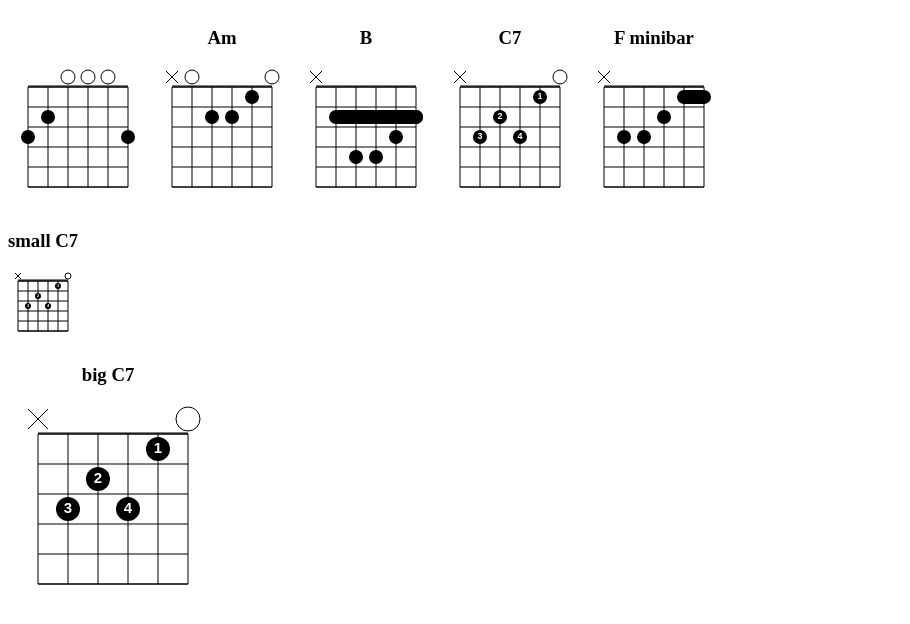
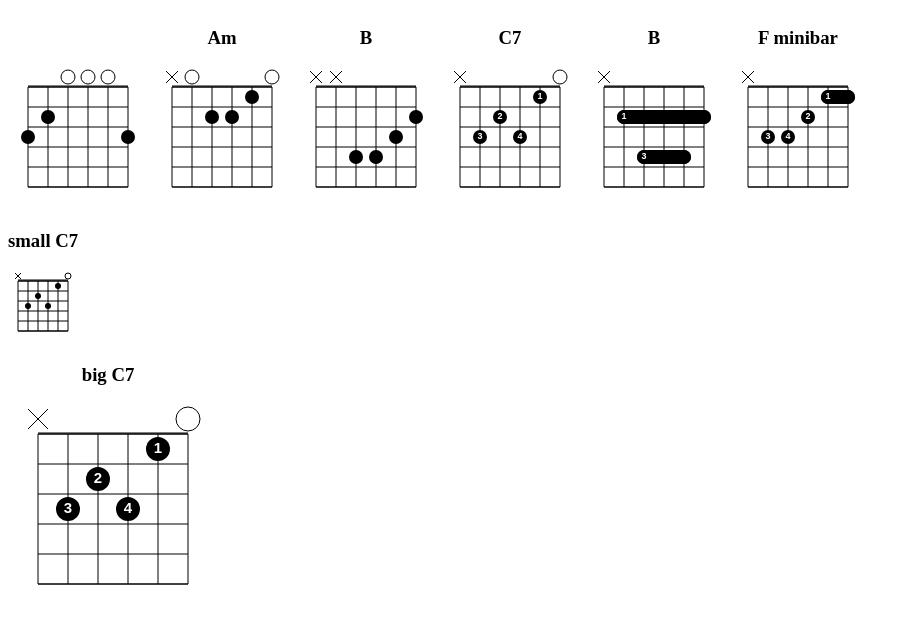
Before and after one commit to MathVonCoder/canvasguitarchords, a plain HTML site: page example/index.html in a window 1280 px wide. Shown: the whole page, without its empty margins (0-910 px from the left). Drawn offline with Linux system fonts and the light colour scheme.

Commit message:
1.  Added automatic barring when appropriate fingering is provided. 2.  Show first string in the chord where the chord includes notes below the 6th fret.

```diff
--- a/example/index.html
+++ b/example/index.html
@@ -38,22 +38,23 @@
       var bmajor = new GChord('bmajor','B');
       bmajor.draw([-1,'2-',4,4,3,2]);
 
-      // use dictionary
+      // use dictionary for an open chord.
       var cseven = new GChord('cseven','C7');
       cseven.draw(gChords.open.C7);
+
+      // use dictionary for a barre chord.
+      var bbarre = new GChord('bbarre','B');
+      bbarre.draw(gChords.barre.B);
 
 
       // minibarchord example
       var fbar = new GChord('fbar','F minibar');
-      fbar.draw();
-      fbar.drawX(0);
-      fbar.drawNote(1, 3);
-      fbar.drawNote(2, 3);
-      fbar.drawNote(3, 2);
-      fbar.drawBar(4, 1);
+      fbar.draw({ frets: 	[-1,3,3,2,1,1],
+      			  fingers:	[0,3,4,2,1,1]
+      });
 
       // changing option for smaller drawing
-      let optionsSmall = { canvas: {width: 70, height: 70},grid:{stringSpace:10},note:{radius:3},x:{width:3}};
+      let optionsSmall = { canvas: {width: 70, height: 70},grid:{stringSpace:10},note:{radius:3},x:{width:3}, fingers:{draw:false}};
       var smallcseven = new GChord('smallcseven','small C7',optionsSmall);
       smallcseven.draw(gChords.open.C7); // using open chord dictionary
 
@@ -77,6 +78,7 @@
     <div id="aminor"></div>
     <div id="bmajor"></div>
     <div id="cseven"></div>
+    <div id="bbarre"></div>
     <div id="fbar" ></div>
   </div>
   <div>
--- a/src/guitarchords.dictionary.js
+++ b/src/guitarchords.dictionary.js
@@ -1,3 +1,19 @@
+/*
+A chord definition takes the form:
+<chord name> : {
+		frets : An array describing six strings, starting at low E.
+			Values for individual strings are:
+			<positive int> 		: Fret
+			<negative int> 		: Mute
+			0			    	: Open
+		fingers : An array describing where to place the fingers.  Values are:
+			<positive int>		: Which finger to use.  For barres, recommend you only
+								  include this for the first string of the barre.
+		}
+
+		Barres are drawn automatically when suitable fingering is provided.
+*/
+
 var gChords = {
     open  : {
         C : {
@@ -33,11 +49,13 @@ var gChords = {
         	frets: 		[0,2,0,1,0,0]
         },
         F :  {
-        	frets: 		['1-',3,3,2,1,1],
-        	fingers:	[1,3,4,2,0,0]
+        	frets: 		[1,3,3,2,1,1],
+        	fingers:	[1,3,4,2,1,1]
         },
         Fm : {
-        	frets: 		 ['1-',3,3,1,1,1]
+        	frets: 		 [1,3,3,1,1,1],
+        	fingers:	[1,3,4,1,1,1]
+
         },
         G :  {
         	frets: 		[3,2,0,0,0,3]
@@ -58,26 +76,30 @@ var gChords = {
         	frets: 		[-1,0,2,2,3,0]
         },
         B : {
-        	frets: 		 [-1,'2-',4,4,4,2]
+        	frets: 		[-1,2,4,4,4,2],
+        	fingers:	[0,1,3,3,3,1]
         },
         B7 : {
         	frets: 		 [-1,2,1,2,0,2]
+        },
+        ABarre :{
+        	frets:		[5,7,7,6,5,5],
+        	fingers:	[1,3,4,2,1,1]
         }
     },
-    bar : {
+    barre : {
         F :   {
-        	frets: 		['1-',3,3,2,1,1],
-        	fingers:	[1,3,4,2,0,0]
+        	frets: 		[1,3,3,2,1,1],
+        	fingers:	[1,3,4,2,1,1]
         },
         G :   {
-        	frets: 		['3-',5,5,4,3,3]
+        	frets: 		[3,5,5,4,3,3],
+        	fingers:	[1,3,4,2,1,1]
         },
         B :   {
-        	frets: 		[-1,'2-',4,4,4,2]
-        },
-        Bbsus2 :   {
-        	frets: 		[-1,'2-',3,3,2,2]
-        },
+        	frets: 		[-1,2,4,4,4,2],
+        	fingers:	[0,1,3,3,3,1]
+        }
     }
 
 
--- a/src/guitarchords.js
+++ b/src/guitarchords.js
@@ -137,7 +137,7 @@ class GChord {
   /*
   Draw a rounded shape on given string and fret
   */
-  drawNote(string, fret, finger) {
+  drawNote(string, fret) {
     let ss = this.options.grid.stringSpace;
     var radius = this.options.note.radius;
     let ctx = this.ctx;
@@ -149,10 +149,6 @@ class GChord {
     }
     else ctx.fill();
     ctx.closePath();
-    if (( finger > 0 ) &&
-     	(fret !== 0 )) {
-		this.drawFinger(string, fret, finger);
-    }
   }
 
 
@@ -177,23 +173,94 @@ class GChord {
   /*
   Draw a rounded shape on given string and fret
   */
-	drawBar(string, fret, finger) {
+	drawBarre(barreDescription) {
+	/*
+		barreDescription is an object of the form:
+		{
+		firstString: first string to barre
+		lastString: last string to barre
+		fret: fret
+		}
+	*/
 		let ss = this.options.grid.stringSpace;
 		var radius = this.options.note.radius;
 		let ctx = this.ctx;
-
 		ctx.beginPath();
-		ctx.arc(string * ss + ss, fret * ss + ss / 2, radius, 0, 2 * Math.PI, true);
-		ctx.fillRect(string * ss + ss, fret * ss + ss / 2 - radius, (5 - string) * ss, 2 * radius);
-		ctx.arc(5 * ss + ss, fret * ss + ss / 2, radius, 0, 2 * Math.PI, true);
+		ctx.arc(barreDescription.firstString * ss + ss,
+				barreDescription.fret * ss + ss / 2,
+				radius,
+				0,
+				2 * Math.PI,
+				true);
+		ctx.fillRect(barreDescription.firstString * ss + ss,
+					 barreDescription.fret * ss + ss / 2 - radius,
+					 (barreDescription.lastString - barreDescription.firstString) * ss,
+					 2 * radius);
+		ctx.arc(barreDescription.lastString * ss + ss,
+				barreDescription.fret * ss + ss / 2,
+				radius,
+				0,
+				2 * Math.PI,
+				true);
 		ctx.fill();
 		ctx.closePath();
-		if ( finger > 0 ) {
-			this.drawFinger(string, fret, finger);
-		}
 	}
 
- /*
+	drawBase(fret) {
+	/*
+		Write out our base fret on chords which are played higher up the fretboard.
+	*/
+		var fingerSettings = this.options.fingers;
+		let ss = this.options.grid.stringSpace;
+		var radius = this.options.note.radius;
+		let ctx = this.ctx;
+		var s = ctx.fillStyle;
+		ctx.fillStyle = "black";
+		ctx.textAlign = "center";
+		ctx.textBaseline = "middle";
+		ctx.font = fingerSettings.style +
+					" " +
+					Math.ceil(radius * fingerSettings.multiplier) + "px " +
+					fingerSettings.font;
+		ctx.fillText(fret, ss - ss/2 , ss * 2 );
+		ctx.fillStyle = s;
+	}
+	/*
+		Find barres in a given chord description
+
+		Return an array of objects describing every barre.
+	*/
+	detectBarres(chord){
+		var result = [];
+		for (var finger = 1; finger <= 4; finger++) {
+			if ( chord.fingers.indexOf(finger) != chord.fingers.lastIndexOf(finger)) {
+				// there is a barre
+				result.push({
+					firstString: chord.fingers.indexOf(finger),
+					lastString: chord.fingers.lastIndexOf(finger),
+					fret: chord.frets[chord.fingers.indexOf(finger)]
+				});
+			}
+		}
+		return result;
+	}
+
+	getFretExtremes(frets){
+	/*
+		Given a chord played on (frets), tell us which is the highest & lowest fret played
+	*/
+	var result = { low: 99, high: 0 };
+		for (let i = 0; i < frets.length; i++){
+			if ((frets[i] > 0) &&
+				(frets[i] < result.low))
+				result.low = frets[i];
+			if ( frets[i] > result.high )
+				result.high = frets[i];
+		}
+		return result;
+	}
+
+  /*
   Draw a whole chord
   allnotes is a JSON object comprising:
     frets:  array of integer  with -1 for mutted string, 0 for open string, fret value
@@ -201,27 +268,57 @@ class GChord {
     fingers (optional) : array of integer showing which fingers are applied to which string.
 
     Alternatively, call it with just a simple array and this will be interpreted as an array of frets.
+
+    Barres will be drawn automatically if fingering is provided.
   */
 	drawChord(allnotes) {
 		var frets = [];
+		var barres = [];
 		if ( typeof allnotes.frets !== 'undefined') {
 			frets = allnotes.frets
 		} else {
 			frets = allnotes
 		}
+		/*
+			First up, get our fret extremes.  We're going to have to renumber our chord
+			if they're out of range.
+		*/
+		var extremes = this.getFretExtremes(frets);
+
+		/*
+			Check and rebase our chord if necessary
+		*/
+		if ( extremes.high > 5) {
+			frets = frets.map(function e(value) {
+				if (value > 0)
+					return value - ( extremes.low - 1)
+				else
+					return 0;
+				});
+			this.drawBase(extremes.low);
+		}
+		// Now draw all our notes.
 		for (let i = 0; i < 6; i++) {
-			let finger = 0;
-			if (( typeof(allnotes.fingers) == 'object') &&
-				( typeof(allnotes.fingers[i]) == 'number')) {
-				finger = allnotes.fingers[i];
+			if ( frets[i] >= 0 ) {
+				this.drawNote(i, frets[i]);
+			} else {
+				this.drawX(i);
 			}
-			let fret = frets[i];      // check if there is a notation like '2-' meaning bar on 2nd fret
-			if (typeof (fret) === 'string' && fret.includes("-")) {
-				let fretbar = fret.replace('-', '');
-				this.drawBar(i, fretbar, finger);
+		}
+		if ( typeof allnotes.fingers !== 'undefined') {
+			// Next, check for and overlay barres.
+			var barres = this.detectBarres({frets: frets,
+											fingers: allnotes.fingers});
+			for ( let i = 0; i < barres.length; i++){
+				this.drawBarre(barres[i])
 			}
-			else if (fret >= 0) this.drawNote(i, fret, finger);
-			else this.drawX(i);
+			// Finally, overlay fingering.
+			for ( let i = 1; i <= 4; i++) {
+				if ( allnotes.fingers.includes(i) )
+					this.drawFinger(allnotes.fingers.indexOf(i),
+									frets[allnotes.fingers.indexOf(i)],
+									i);
+			}
 		}
 	}
 }
```
